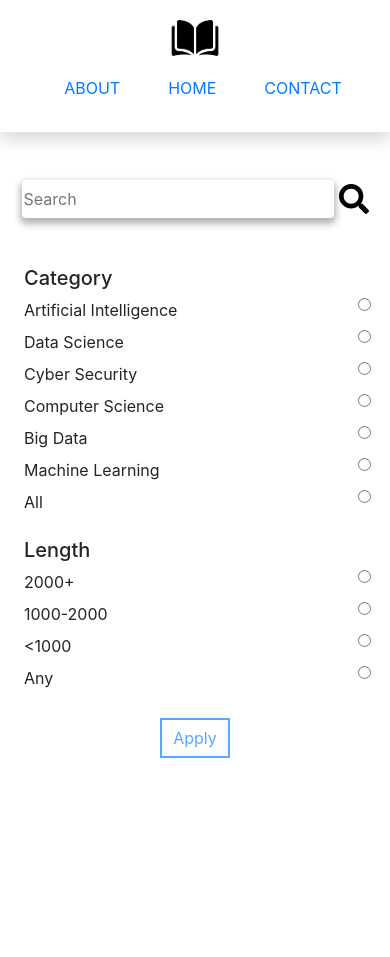
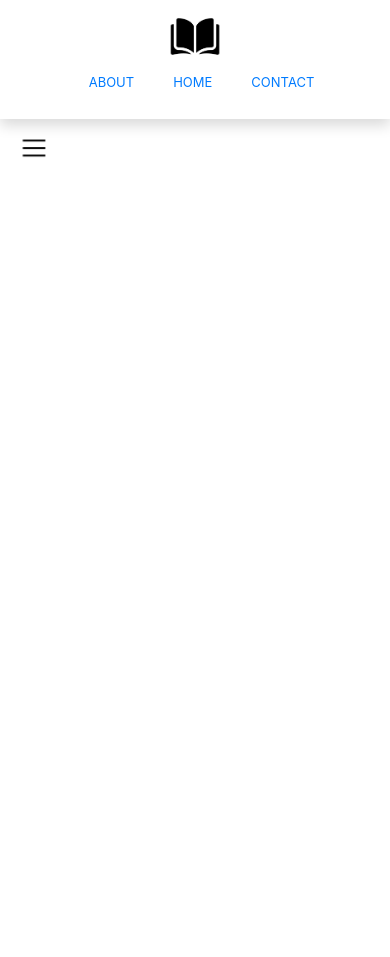
Before and after one commit to shehanxdev/Scientia, a PHP site: page /html/index.html in a window 390 px wide. Shown: the top 957 px of the page. Run offline with PHP 8.4, Linux system fonts and the light colour scheme; some libraries are stand-ins or nearby versions.

Commit message:
version date: 24/22/2021 time:2:11 AM comment: menu is alomst done

```diff
--- a/css/index.css
+++ b/css/index.css
@@ -2,13 +2,47 @@ body {
   height: 1000vh;
 }
 
+button:focus {
+  outline: 0;
+}
+
 .custom-css-logo {
   height: 60px;
-  width: 50px;
+}
+
+.custom-css-hamburger-wrapper {
+  display: none;
+}
+
+.custom-css-hamburger {
+  height: 30px;
+  -webkit-transition: 0.5s;
+  transition: 0.5s;
+}
+
+.custom-css-hamburger:hover,
+.custom-css-close:hover {
+  -webkit-transform: scale(1.5);
+          transform: scale(1.5);
+}
+
+.custom-css-hamburger-off {
+  opacity: 0;
+}
+
+.custom-css-close {
+  height: 30px;
+  -webkit-transition: 0.5s;
+  transition: 0.5s;
+  opacity: 0;
+}
+
+.custom-css-close-on {
+  opacity: 1;
 }
 
 .custom-css-sidebar {
-  overflow: auto;
+  overflow: hidden;
   width: calc(300px + 300 * ((100vw - 768px) / 1133));
   border-right: 2px solid black;
 }
@@ -53,12 +87,27 @@ input:focus {
 }
 
 @media only screen and (max-width: 768px) {
+  html {
+    font-size: 13px;
+  }
+  .custom-css-hamburger-wrapper {
+    display: initial;
+    z-index: 1000;
+  }
   .custom-css-search-form-group input[type="text"] {
     width: 80%;
   }
   .custom-css-sidebar {
     width: 100%;
     border: 0;
+    opacity: 0;
+    -webkit-transition: 0.5s;
+    transition: 0.5s;
+    height: -webkit-fit-content;
+    height: -moz-fit-content;
+    height: fit-content;
+    -webkit-box-shadow: 0px 4px 7px 2px rgba(0, 0, 0, 0.295);
+            box-shadow: 0px 4px 7px 2px rgba(0, 0, 0, 0.295);
   }
   .custom-css-sidebar form[name="searchForm"] {
     margin-left: 0 !important;
@@ -84,3 +133,7 @@ input:focus {
     margin-left: 5px;
   }
 }
+
+.custom-css-sidebar-on {
+  opacity: 1;
+}
--- a/css/index.scss
+++ b/css/index.scss
@@ -1,14 +1,39 @@
 body {
   height: 1000vh;
+}
+button:focus {
+  outline: 0;
 }
 //header
 .custom-css-logo {
   height: 60px;
-  width: 50px;
+  //width: 50px;
 }
 //sidebar
+.custom-css-hamburger-wrapper {
+  display: none;
+}
+.custom-css-hamburger {
+  height: 30px;
+  transition: 0.5s;
+}
+.custom-css-hamburger:hover,
+.custom-css-close:hover {
+  transform: scale(1.5);
+}
+.custom-css-hamburger-off {
+  opacity: 0;
+}
+.custom-css-close {
+  height: 30px;
+  transition: 0.5s;
+  opacity: 0;
+}
+.custom-css-close-on {
+  opacity: 1;
+}
 .custom-css-sidebar {
-  overflow: auto;
+  overflow: hidden;
   width: calc(300px + 300 * ((100vw - 768px) / 1133));
   border-right: 2px solid black;
 }
@@ -48,13 +73,23 @@ input:focus {
   color: black;
 }
 @media only screen and (max-width: 768px) {
+  html {
+    font-size: 13px;
+  }
+  .custom-css-hamburger-wrapper {
+    display: initial;
+    z-index: 1000;
+  }
   .custom-css-search-form-group input[type="text"] {
     width: 80%;
   }
   .custom-css-sidebar {
     width: 100%;
     border: 0;
-    //height: 0;
+    opacity: 0;
+    transition: 0.5s;
+    height: fit-content;
+    box-shadow: 0px 4px 7px 2px rgba(0, 0, 0, 0.295);
     //overflow: hidden;
   }
 
@@ -72,3 +107,6 @@ input:focus {
     margin-left: 5px;
   }
 }
+.custom-css-sidebar-on {
+  opacity: 1;
+}
--- a/html/index.html
+++ b/html/index.html
@@ -49,7 +49,14 @@
           </div>
         </nav>
       </div>
+      <button class="position-fixed border-0 bg-transparent mt-3 ml-3 custom-css-hamburger-wrapper" type="menu" >
+        <img class="custom-css-hamburger"  src="../images/menu.png" alt="">
+      </button>
+      <button class="position-fixed border-0 bg-transparent mt-3 ml-3 custom-css-close-wrapper">
+        <img class="custom-css-close" src="../images/close.png" alt="">
+      </button>
       <div class="custom-css-sidebar">
+
        <div class="custom-css-sidebar-inner align-middle">
         <form
         class="mt-5 ml-4 custom-css-search-form"
--- a/javascript/index.js
+++ b/javascript/index.js
@@ -7,5 +7,19 @@ function calc() {
   let header_height = document.querySelector(".shadow").offsetHeight;
   let siderbar_height = window.innerHeight - header_height;
   //applying calculated height to the sidebar
-  document.styleSheets[2].cssRules[2].style.height = siderbar_height + "px";
+  document.styleSheets[2].cssRules[9].style.height = siderbar_height + "px";
 }
+
+$(".custom-css-hamburger").click(toogleMenu);
+$(".custom-css-close").click(toogleMenu);
+
+function toogleMenu() {
+  $(".custom-css-hamburger").toggleClass("custom-css-hamburger-off");
+  $(".custom-css-close").toggleClass("custom-css-close-on");
+  if ($(".custom-css-close").hasClass("custom-css-close-on")) {
+    document.querySelector(".custom-css-close-wrapper").style.zIndex = 1010;
+  } else {
+    document.querySelector(".custom-css-close-wrapper").style.zIndex = 900;
+  }
+  $(".custom-css-sidebar").toggleClass("custom-css-sidebar-on");
+}
```
